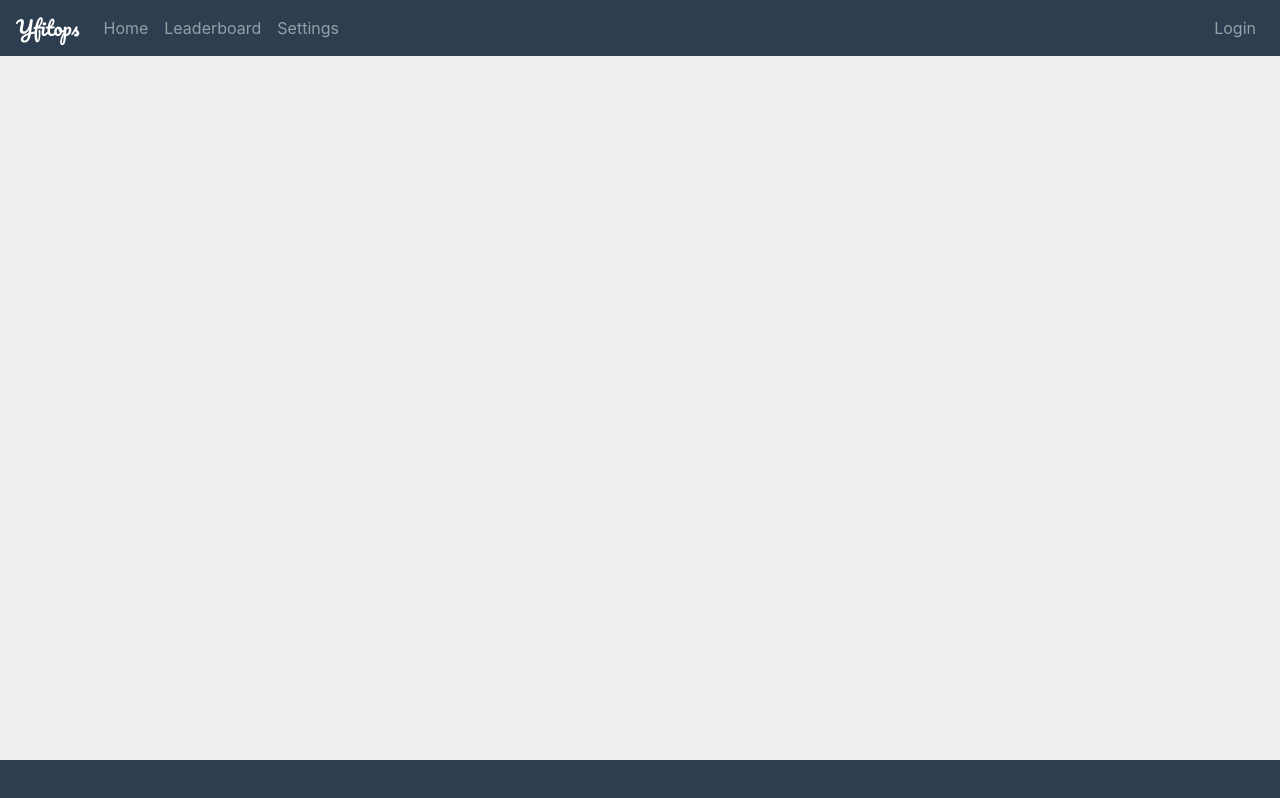
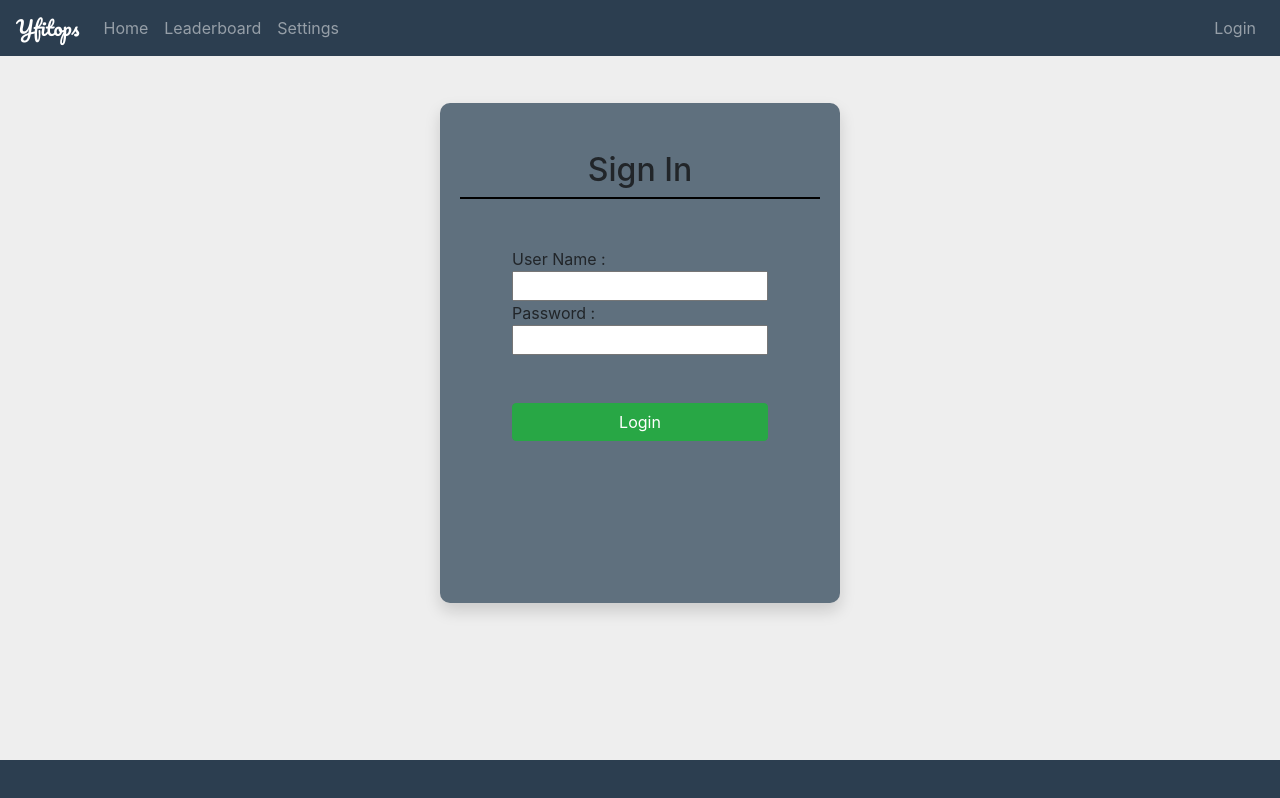
Before and after one commit to JaredjWilliams/Spotify-Front-End, an Angular app: page /login in a window 1280 px wide. Before the commit this address led to /. Built offline with nearby package versions, Linux system fonts and the light colour scheme.

Commit message:
Added login screen

```diff
--- /dev/null
+++ b/src/app/login/login.component.css
@@ -0,0 +1,9 @@
+.login-container {
+    display: flex;
+    flex-direction: column;
+    align-items: center;
+    width: 400px;
+    height: 500px;
+    background-color: var(--secondary-color);
+    border-radius: 10px;
+}
--- /dev/null
+++ b/src/app/login/login.component.html
@@ -0,0 +1,14 @@
+<div class="d-flex flex-column justify-content-center align-items-center">
+    <div class="login-container mt-5 shadow">
+        <h2 class="mt-5">Sign In</h2>
+        <div class="line"></div>
+        <div class="mt-5 d-flex flex-column">
+            User Name : <input type="text" name="username" [(ngModel)]="username">
+            Password : <input type="text" name="password" [(ngModel)]="password">
+
+            <button class="btn btn-success mt-5" (click)="handleLogin()">Login</button>
+        </div>
+    </div>
+
+
+</div>
--- /dev/null
+++ b/src/app/login/login.component.ts
@@ -0,0 +1,24 @@
+import { Component, OnInit } from '@angular/core';
+
+@Component({
+  selector: 'app-login',
+  templateUrl: './login.component.html',
+  styleUrls: ['./login.component.css']
+})
+export class LoginComponent implements OnInit {
+
+  errorMessage = "Invalid Credentials";
+  username = "";
+  password: string = "";
+
+  constructor() { }
+
+  ngOnInit(): void {
+  }
+
+    handleLogin() {
+      console.log(this.username);
+      console.log(this.password);
+    }
+
+}
--- a/src/styles.css
+++ b/src/styles.css
@@ -3,6 +3,7 @@
 
 :root {
     --primary-color: #2C3E50;
+    --secondary-color:   #5F707E;
     --primary-background: #eeeeee
 }
 
@@ -20,3 +21,14 @@
     border: 2px solid black;
     padding: 2px;
 }
+
+.line {
+    stroke-width: 2;
+    height: 2px;
+    width: 90%;
+    background-color: black;
+}
+
+.shadow {
+    box-shadow: 0px 0px 10px 2px rgba(0,0,0,0.3);
+}
```
Also changed, not shown: src/app/app.module.ts (+11 -2 lines), 1 other file (tests, documents, lock files or other folders).
